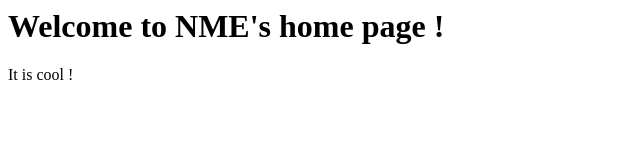
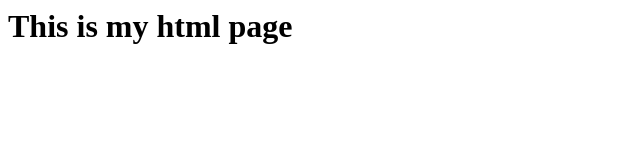
Before and after one commit to NME611/FullStack2025, a plain HTML site: page index.html in a window 1280 px wide. Shown: the whole page, without its empty margins (0-640 px from the left). Drawn offline with Linux system fonts and the light colour scheme.

Commit message:
Added index.html from my local machine
Class exercise

```diff
--- a/index.html
+++ b/index.html
@@ -1,14 +1 @@
-<html>
-
-  <head>
-
-    <title> My home page</title>
-  </head>
-
-  <body>
-
-    <h1> Welcome to NME's home page !</h1>
-    <p> It is cool !</p>
-  </body>
-
-</html>
+<h1>This is my html page </h1>
```
